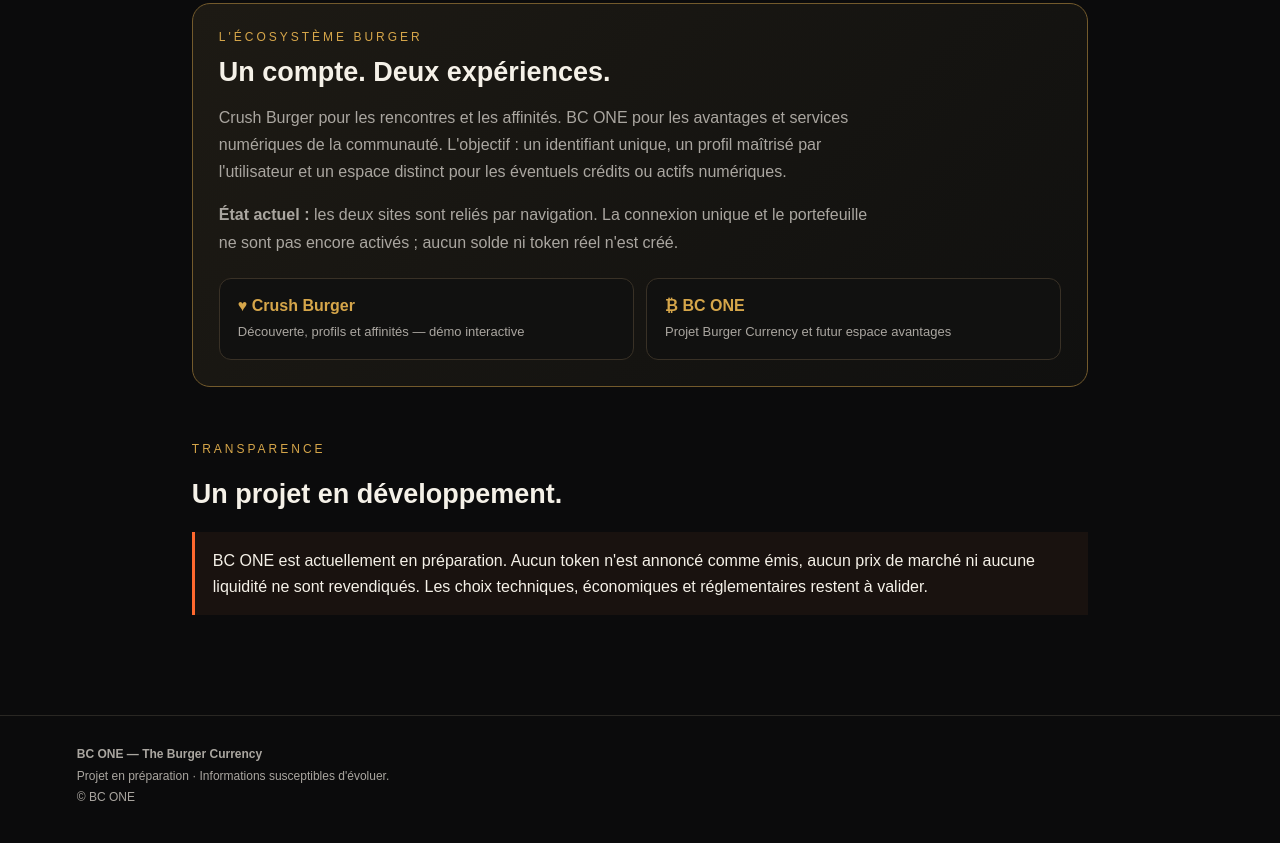
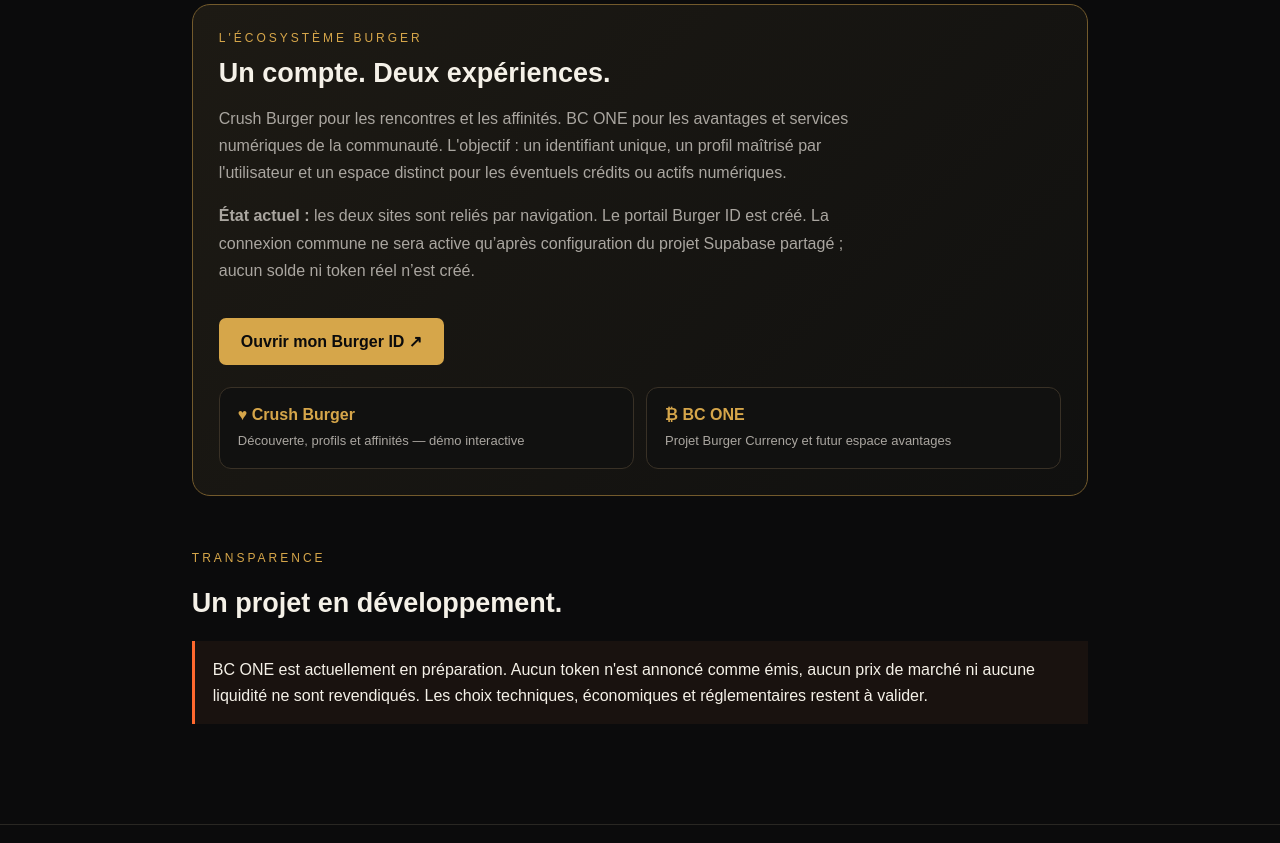
Before and after one commit to ccailleau89-pixel/Bc-one-, a plain HTML site: page index.html in a window 1280 px wide. Shown: the part 1393-2236 px from the top of the page. Drawn offline with Linux system fonts and the light colour scheme.

Commit message:
Connect BC ONE site to Burger ID account portal

```diff
--- a/index.html
+++ b/index.html
@@ -123,7 +123,7 @@ footer {
 <body>
 <header>
   <div class="brand">BC <span>ONE</span></div>
-  <div class="status">PROJET EN PRÉPARATION</div>
+  <div style="display:flex;align-items:center;gap:10px;flex-wrap:wrap;justify-content:flex-end"><a class="status" href="./burger-id.html" style="text-decoration:none">BURGER ID ↗</a><div class="status">PROJET EN PRÉPARATION</div></div>
 </header>
 <main>
   <div class="eyebrow">Food culture · Digital innovation</div>
@@ -165,8 +165,8 @@ footer {
     <div class="eyebrow">L'écosystème Burger</div>
     <h2>Un compte. Deux expériences.</h2>
     <p>Crush Burger pour les rencontres et les affinités. BC ONE pour les avantages et services numériques de la communauté. L'objectif : un identifiant unique, un profil maîtrisé par l'utilisateur et un espace distinct pour les éventuels crédits ou actifs numériques.</p>
-    <p><strong>État actuel :</strong> les deux sites sont reliés par navigation. La connexion unique et le portefeuille ne sont pas encore activés ; aucun solde ni token réel n'est créé.</p>
-    <div class="ecosystem-links">
+    <p><strong>État actuel :</strong> les deux sites sont reliés par navigation. Le portail Burger ID est créé. La connexion commune ne sera active qu’après configuration du projet Supabase partagé ; aucun solde ni token réel n’est créé.</p>
+    <div style="margin:18px 0 20px"><a class="button" href="./burger-id.html">Ouvrir mon Burger ID ↗</a></div><div class="ecosystem-links">
       <a class="ecosystem-link" href="https://ccailleau89-pixel.github.io/crush-burger-demo/"><strong>♥ Crush Burger</strong><span>Découverte, profils et affinités — démo interactive</span></a>
       <a class="ecosystem-link" href="https://ccailleau89-pixel.github.io/Bc-one-/"><strong>₿ BC ONE</strong><span>Projet Burger Currency et futur espace avantages</span></a>
     </div>
```
